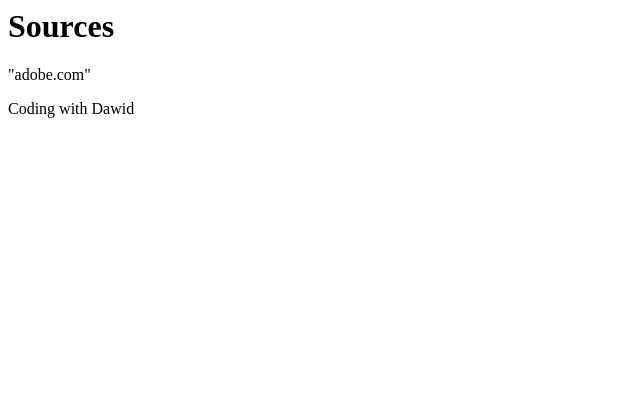
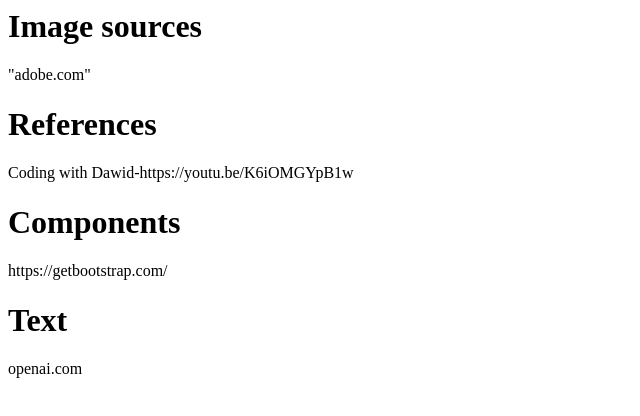
Before and after one commit to m-jah2/Galactic-Airline-TSA-Submission, a plain HTML site: page about.html in a window 1280 px wide. Shown: the whole page, without its empty margins (0-640 px from the left). Drawn offline with Linux system fonts and the light colour scheme.

Commit message:
Improved about page

```diff
--- a/about.html
+++ b/about.html
@@ -1,8 +1,13 @@
 <html>
   <body>
-<h1>Sources</h1>
+<h1>Image sources</h1>
     <p>"adobe.com"</p>
-    <p>Coding with Dawid</p>
+<h1>References</h1>
+    <p>Coding with Dawid-https://youtu.be/K6iOMGYpB1w</p>
+<h1>Components</h1>
+    <p>https://getbootstrap.com/</p>
+<h1>Text</h1>
+    <p>openai.com</p>
 </body>
 
 
```
Also changed, not shown: training.html (+1 -0 lines).
